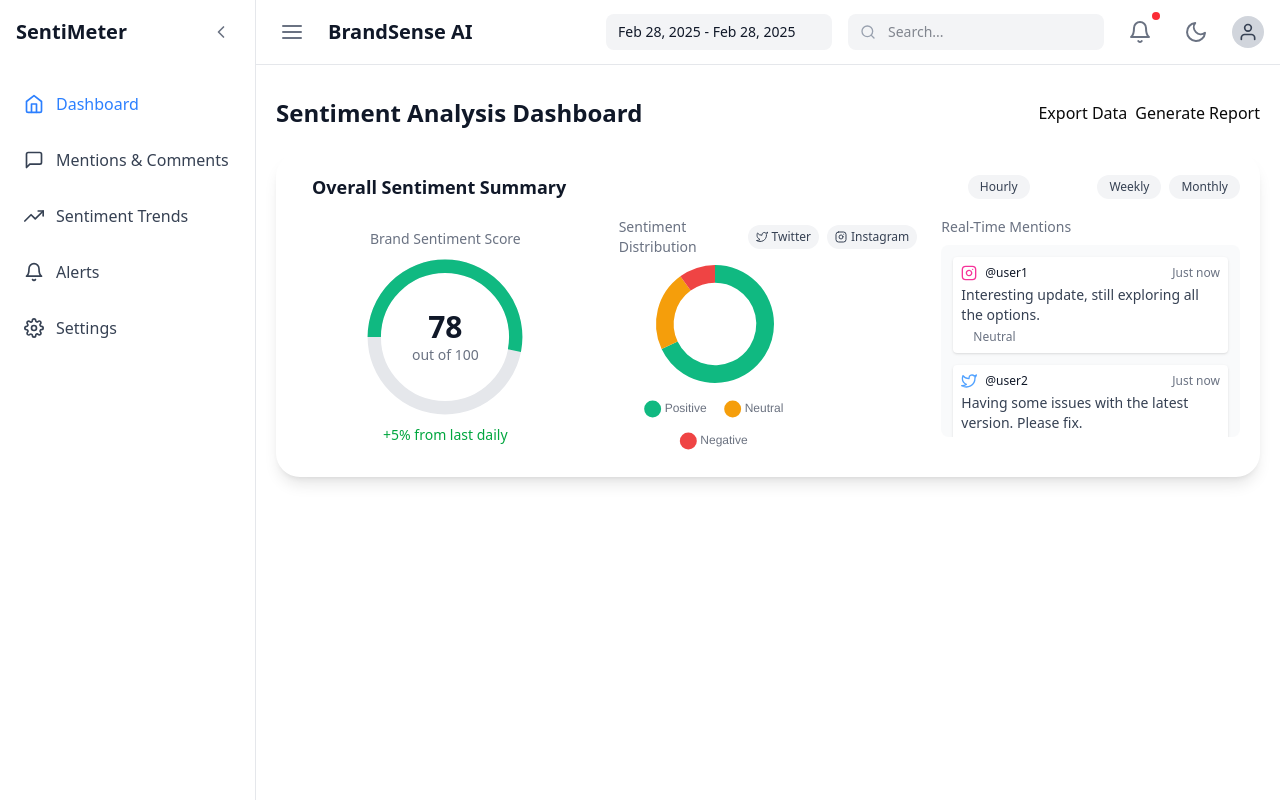
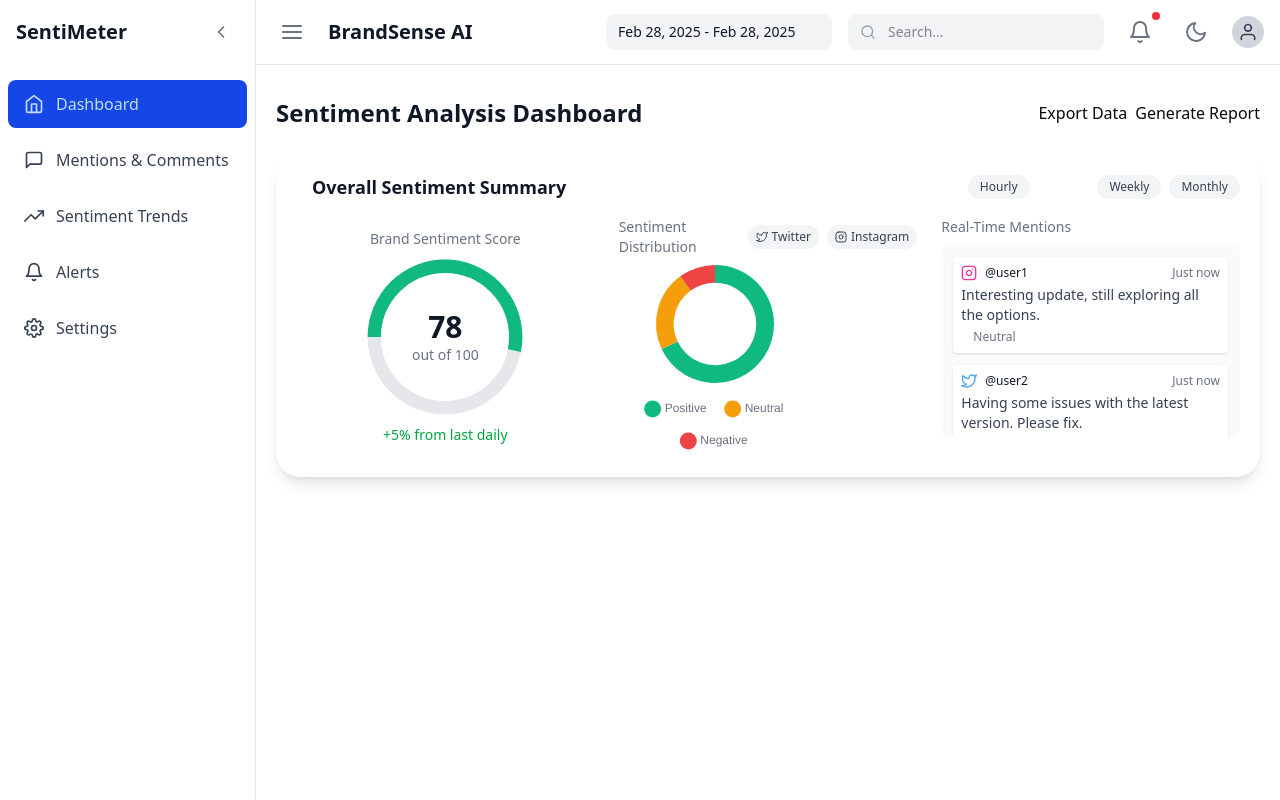
Before and after one commit to nagesh-merva/Interspirit-Hackathon-Decipher, a React (Vite) app in the folder frontend/: page /dashboard in a window 1280 px wide. Built offline with nearby package versions, Linux system fonts and the light colour scheme.

Commit message:
made UI changes

```diff
--- a/frontend/src/components/layout/Sidebar.jsx
+++ b/frontend/src/components/layout/Sidebar.jsx
@@ -33,7 +33,7 @@ function Sidebar({ isOpen, toggleSidebar }) {
             to={item.path}
             className={({ isActive }) =>
               `flex items-center px-4 py-3 rounded-md transition-colors ${isActive
-                ? 'bg-primary-light text-blue-500'
+                ? 'bg-blue-700 text-blue-200'
                 : 'text-gray-700 dark:text-gray-300 hover:bg-gray-100 dark:hover:bg-gray-700'
               }`
             }
--- a/frontend/src/pages/Dashboard.jsx
+++ b/frontend/src/pages/Dashboard.jsx
@@ -50,7 +50,7 @@ function Dashboard() {
     const { darkMode } = useTheme()
 
     return (
-        <div className={`flex h-screen w-full ${darkMode ? 'dark' : ''}`}>
+        <div className={`flex h-screen w-full ${darkMode ? 'dark bg-slate-900' : ''}`}>
             <Sidebar isOpen={sidebarOpen} toggleSidebar={() => setSidebarOpen(!sidebarOpen)} />
 
             <div className="flex-1 flex flex-col space-y-6 overflow-hidden bg-background-light dark:bg-background-dark">
```
